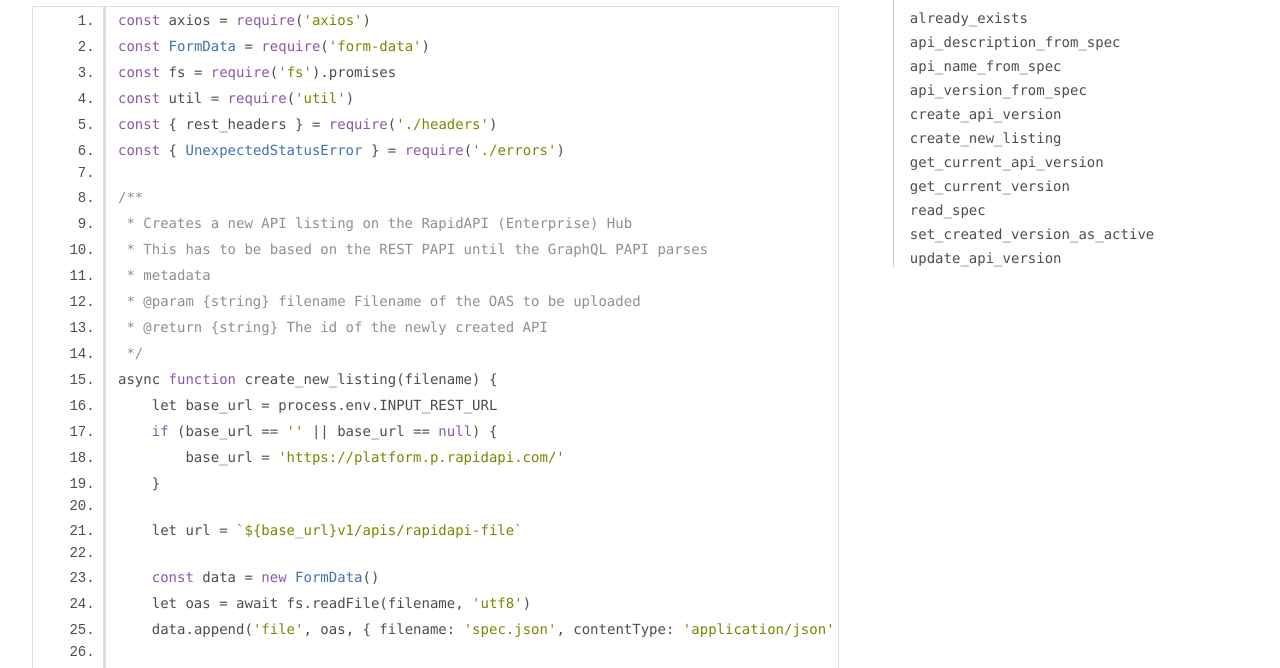
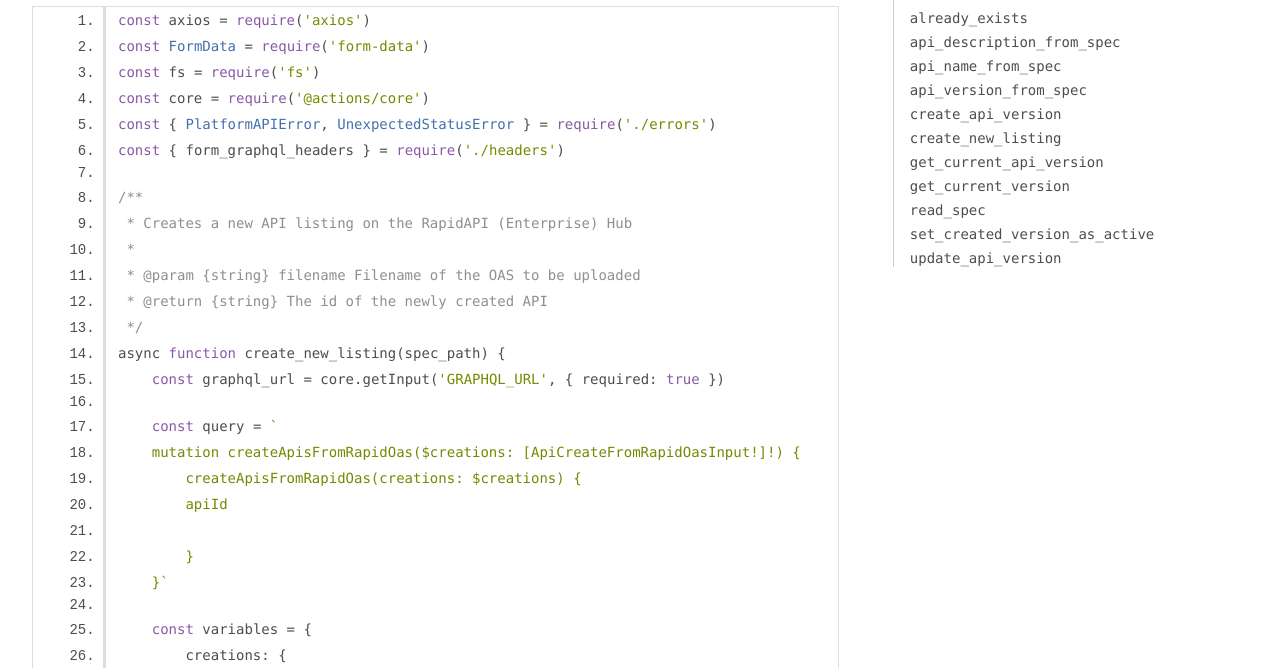
Before and after one commit to maxim-rapidapi/create_or_update_rapidapi_listing, a website: page out/create_new_listing.js.html in a window 1280 px wide. Shown: the part 132-800 px from the top of the page. Drawn offline with Linux system fonts and the light colour scheme.

Commit message:
Updated docs

```diff
--- a/out/create_new_listing.js.html
+++ b/out/create_new_listing.js.html
@@ -28,49 +28,62 @@
         <article>
             <pre class="prettyprint source linenums"><code>const axios = require('axios')
 const FormData = require('form-data')
-const fs = require('fs').promises
-const util = require('util')
-const { rest_headers } = require('./headers')
-const { UnexpectedStatusError } = require('./errors')
+const fs = require('fs')
+const core = require('@actions/core')
+const { PlatformAPIError, UnexpectedStatusError } = require('./errors')
+const { form_graphql_headers } = require('./headers')
 
 /**
  * Creates a new API listing on the RapidAPI (Enterprise) Hub
- * This has to be based on the REST PAPI until the GraphQL PAPI parses
- * metadata
+ *
  * @param {string} filename Filename of the OAS to be uploaded
  * @return {string} The id of the newly created API
  */
-async function create_new_listing(filename) {
-    let base_url = process.env.INPUT_REST_URL
-    if (base_url == '' || base_url == null) {
-        base_url = 'https://platform.p.rapidapi.com/'
+async function create_new_listing(spec_path) {
+    const graphql_url = core.getInput('GRAPHQL_URL', { required: true })
+
+    const query = `
+    mutation createApisFromRapidOas($creations: [ApiCreateFromRapidOasInput!]!) {
+        createApisFromRapidOas(creations: $creations) {
+        apiId
+
+        }
+    }`
+
+    const variables = {
+        creations: {
+            spec: null,
+        },
     }
 
-    let url = `${base_url}v1/apis/rapidapi-file`
+    let creations_file = fs.readFileSync(spec_path)
 
-    const data = new FormData()
-    let oas = await fs.readFile(filename, 'utf8')
-    data.append('file', oas, { filename: 'spec.json', contentType: 'application/json' })
+    let fd = new FormData()
+    fd.append('operations', JSON.stringify({ query, variables }))
+    fd.append('map', '{"0":["variables.creations.spec"]}')
+    fd.append('0', creations_file, {
+        filename: 'spec.json',
+        contentType: 'application/json',
+    })
 
-    let papi_headers = rest_headers()
-    let form_headers = data.getHeaders()
-    let full_headers = Object.assign(papi_headers, form_headers)
-
-    const options = {
+    let options = {
         method: 'POST',
-        url: url,
-        headers: full_headers,
-        data: data,
+        url: graphql_url,
+        headers: Object.assign(form_graphql_headers(), fd.getHeaders()),
+        data: fd,
     }
 
-    const res = await axios.request(options)
-    if (res.status == 201) {
-        return {
-            apiId: res.data.apiId,
-            apiVersionId: res.data.apiVersionId,
+    try {
+        const res = await axios.request(options)
+        if (res.status == 200) {
+            return res.data.apiId
+        } else {
+            throw new UnexpectedStatusError(
+                `HTTP status is not 201, but ${res.status}`
+            )
         }
-    } else {
-        throw new UnexpectedStatusError(`HTTP status is not 201, but ${res.status}`)
+    } catch (err) {
+        throw new PlatformAPIError(`Platform API error: ${err}`)
     }
 }
 
@@ -91,7 +104,7 @@ module.exports = { create_new_listing }
 <br class="clear">
 
 <footer>
-    Documentation generated by <a href="https://github.com/jsdoc/jsdoc">JSDoc 4.0.0</a> on Tue Nov 22 2022 14:17:02 GMT+0100 (Central European Standard Time)
+    Documentation generated by <a href="https://github.com/jsdoc/jsdoc">JSDoc 4.0.0</a> on Mon Nov 28 2022 15:46:46 GMT+0100 (Central European Standard Time)
 </footer>
 
 <script> prettyPrint(); </script>
```
Also changed, not shown: out/already_exists.js.html (+1 -1 lines), out/create_api_version.js.html (+5 -3 lines), out/get_current_api_version.js.html (+1 -1 lines), out/get_current_version.js.html (+7 -3 lines), out/global.html (+5 -7 lines), out/index.html (+1 -1 lines), out/parse_spec.js.html (+9 -3 lines), out/read_spec.js.html (+1 -1 lines), out/set_created_version_as_active.js.html (+8 -5 lines), out/update_api_version.js.html (+16 -7 lines).
